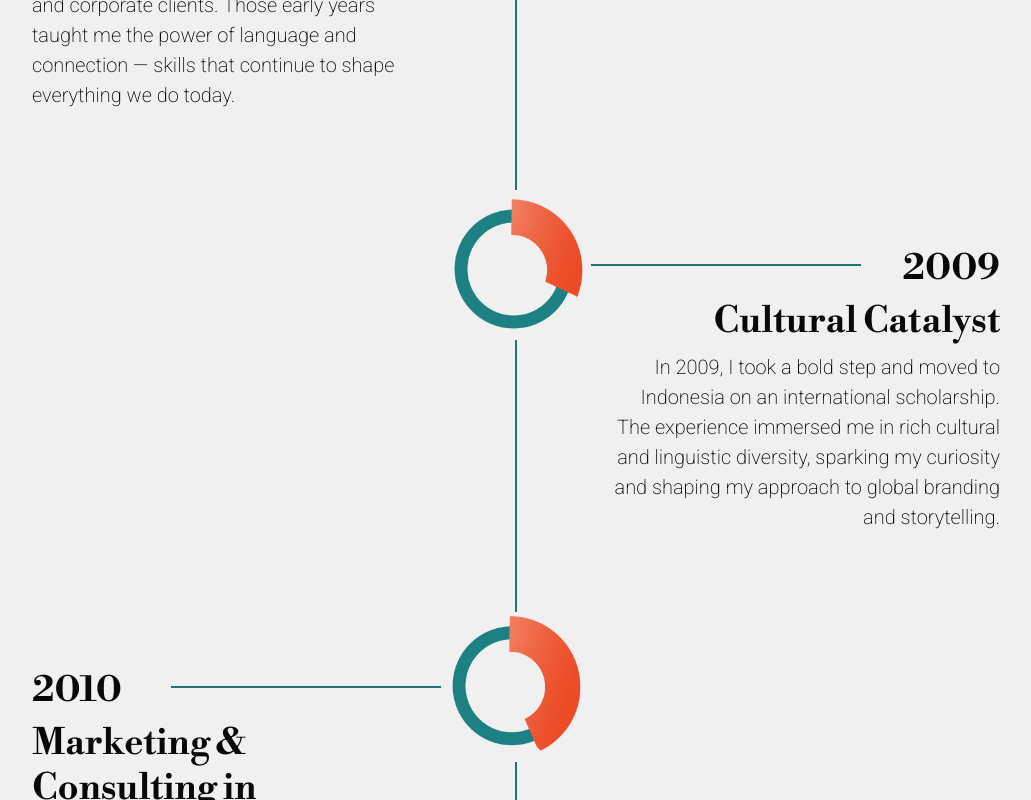
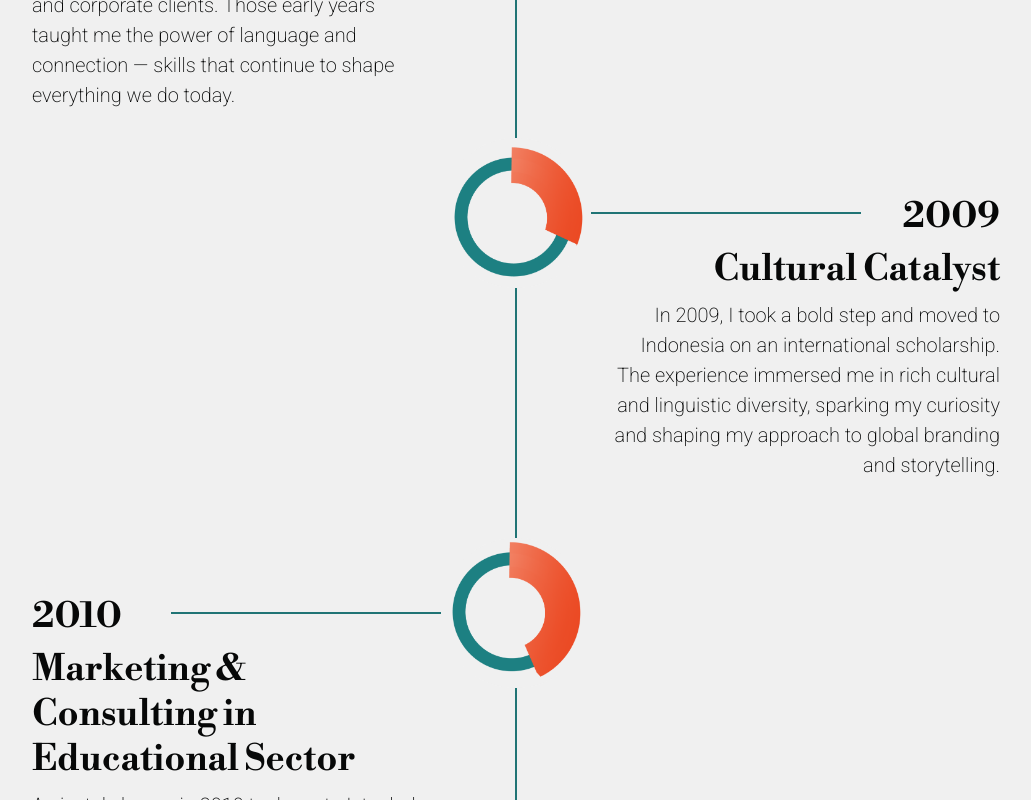
Before and after one commit to taky95/MyBrandingStudio, a Next.js app: page /about in a window 1280 px wide. Shown: the part 2080-2880 px from the top of the page, without its empty margins (124-1155 px from the left). Built offline with nearby package versions, Linux system fonts and the light colour scheme; no server answers.

Commit message:
fix: career path image position

```diff
--- a/styles/about.module.scss
+++ b/styles/about.module.scss
@@ -216,7 +216,7 @@
     width: 100%;
     max-width: 1000px;
     margin: 0 auto;
-    padding: 4rem 1rem;
+    padding: 4rem 1rem 10rem 1rem;
     display: flex;
     flex-direction: column;
     align-items: center;
@@ -229,7 +229,7 @@
       bottom: 0;
       left: 50%;
       width: 2px;
-      height: 68%;
+      height: 60%;
       padding-top: 50%;
       background: variables.$green; // center line
       transform: translateX(-50%);
@@ -276,6 +276,8 @@
         width: 45%;
         background: transparent;
         padding-top: 3.5rem;
+        max-height: 20rem;
+        min-height: 20rem;
 
         h3 {
           font-size: variables.$titleFontSize;
```
